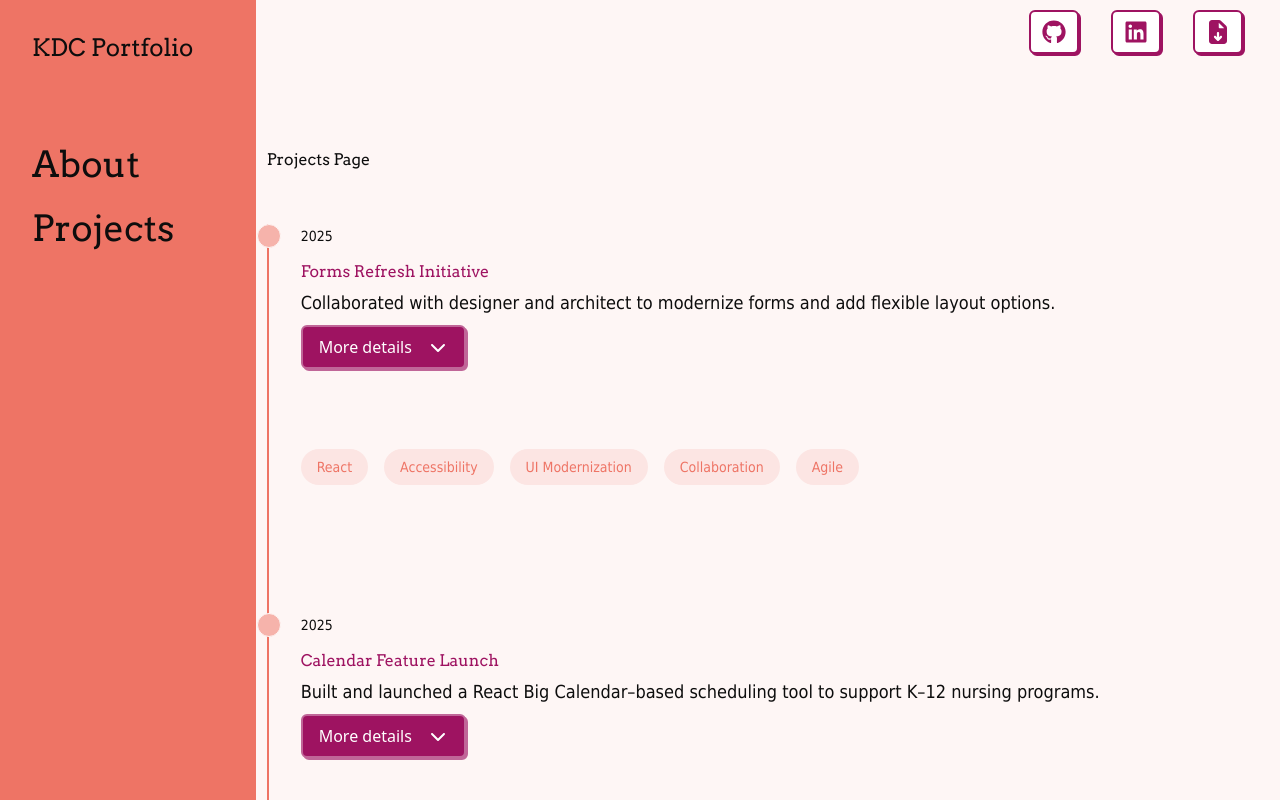
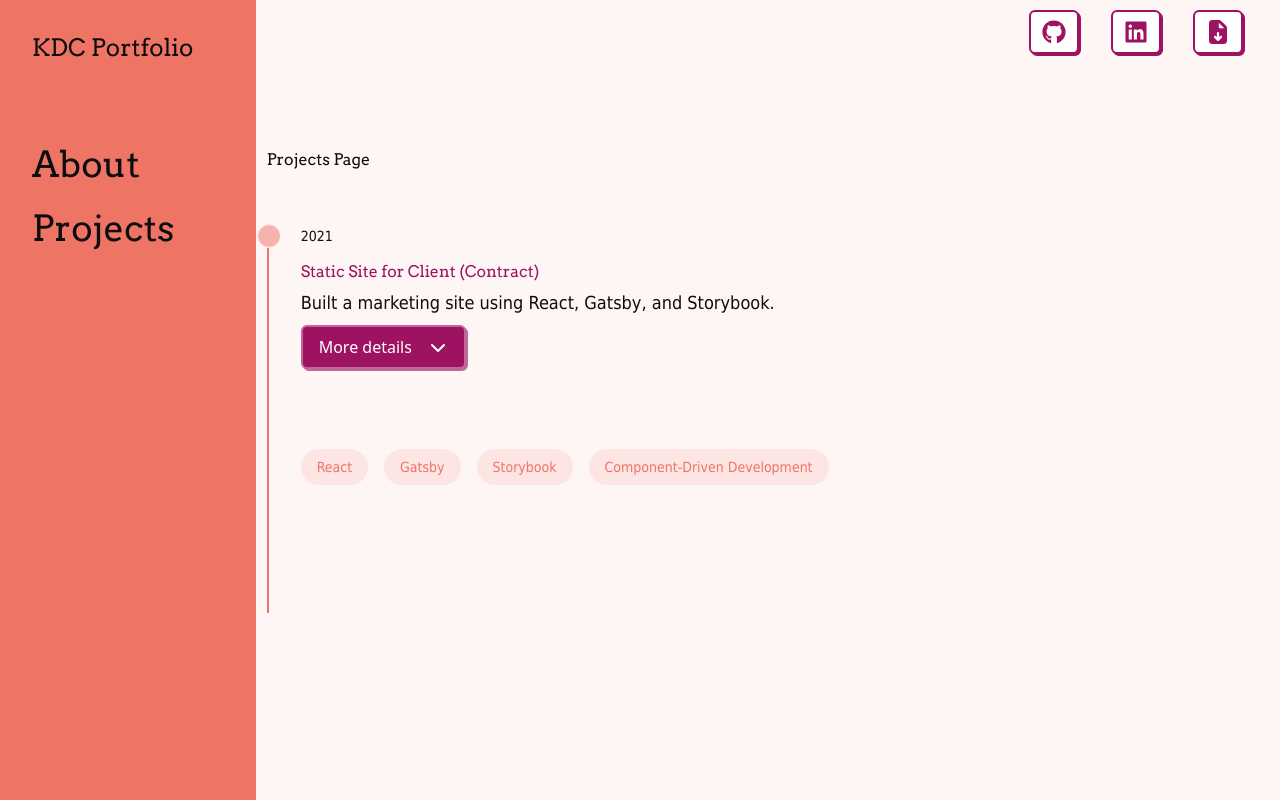
Before and after one commit to kaydc18/kaydc18.github.io, a React (Vite) app: page /projects in a window 1280 px wide. Built offline with nearby package versions, Linux system fonts and the light colour scheme.

Commit message:
removed some projects to be replaced with others

```diff
--- a/src/pages/page_data/projects.js
+++ b/src/pages/page_data/projects.js
@@ -1,116 +1,4 @@
 const projectsData = [
-  {
-    year: "2025",
-    title: "Forms Refresh Initiative",
-    summary:
-      "Collaborated with designer and architect to modernize forms and add flexible layout options.",
-    details: {
-      overview:
-        "I joined a cross-functional initiative to improve our form system to add multiple columns. The goal was to create a more flexible and user-friendly form experience for administrators.",
-      problem:
-        "Our existing forms were rigid and difficult to build, limiting layout options and making it difficult to support multi-column or dynamic form elements.",
-      approach:
-        "Working closely with our designer and system architect, I translated architectural goals into Figma designs for our designer to iterate on. I also reviewed accessibility best practices for field labeling, and validation patterns.",
-      solution:
-        "We are currently adding a column-based layout for improved readability and responsiveness. I am also documenting accessibility requirements for developers and collaborating with design to ensure visual consistency across form types.",
-      impact:
-        "Still in development, the new form system promises to improve usability for administrators and streamline form creation for developers. The flexible layout options enhance clarity, and the focus on accessibility ensures a better experience for all users.",
-      images: [
-        "/projects/forms_refresh/formsrefresh1.png",
-        "/projects/forms_refresh/formsrefresh2.png",
-        "/projects/forms_refresh/formsrefresh3.png",
-      ],
-    },
-    tags: [
-      "React",
-      "Accessibility",
-      "UI Modernization",
-      "Collaboration",
-      "Agile",
-    ],
-  },
-  {
-    year: "2025",
-    title: "Calendar Feature Launch",
-    summary:
-      "Built and launched a React Big Calendar–based scheduling tool to support K–12 nursing programs.",
-    details: {
-      overview:
-        "Our team introduced a new calendar feature to help school nurses and administrators manage health events, deadlines, and screenings. I worked as a front-end developer and UX collaborator, ensuring the build was both performant and accessible.",
-      problem:
-        "Users had no built-in way to view or organize key health events. They relied on spreadsheets and manual tracking, which led to scheduling conflicts, missed deadlines, and difficulty coordinating across multiple schools.",
-      approach:
-        "I collaborated with design to refine color usage, date navigation, and accessibility patterns like keyboard navigation and focus management.",
-      solution:
-        "We launched a responsive React Big Calendar implementation with support for multiple event types, and filtering. The feature seamlessly integrated with our existing data model and matched our product’s design language.",
-      impact:
-        "The calendar improved visibility into scheduling, reduced manual coordination, and positioned our product as a stronger solution for health compliance tracking. The project also strengthened collaboration between design and engineering on complex interactive components.",
-      images: [
-        "/projects/calendar/calendar1.png",
-        "/projects/calendar/calendar2.png",
-        "/projects/calendar/calendar3.png",
-      ],
-    },
-    tags: [
-      "React",
-      "React Big Calendar",
-      "Accessibility",
-      "UX Collaboration",
-      "Frontend Development",
-    ],
-  },
-  {
-    year: "2025",
-    title: "Design System Collaboration",
-    summary:
-      "Co-created a Figma component library to align Bootstrap and design tokens.",
-    details: {
-      overview:
-        "Our design and engineering teams lacked a consistent visual language, leading to inconsistent UI and inefficient development. I collaborated closely with our designer to establish a shared design system foundation.",
-      problem:
-        "Developers were implementing UI components with different visual styles, and spacing. Without reusable design tokens or component documentation, every new feature required redesigning and rebuilding from scratch.",
-      approach:
-        "Our designer and I began building a Figma component library alongside Bootstrap. I contributed front-end structure guidance, helping map Figma components to code equivalents. We discussed naming conventions, design tokens, and accessibility standards to ensure long-term scalability.",
-      solution:
-        "We created a unified component set that matched both design and code, reducing handoff friction and improving design consistency. The new system introduced shared variables for colors, spacing, and typography, improving cross-team efficiency.",
-      impact:
-        "The design system became the foundation for all new UI development. Our designer now works with ready-made components, and developers can quickly translate them into consistent, accessible code.",
-      images: [
-        "/projects/component_library/date_input.png",
-        "/projects/component_library/radio_btn.png",
-        "/projects/component_library/secondary-btn-component.png",
-        "/projects/component_library/time_input.png",
-      ],
-    },
-    tags: [
-      "Design Systems",
-      "Figma",
-      "Bootstrap",
-      "Component Architecture",
-      "Collaboration",
-    ],
-  },
-  {
-    year: "2024",
-    title: "Task Page Redesign",
-    summary:
-      "Partnered with our designer to improve task discovery and usability for school staff.",
-    details: {
-      overview:
-        "I collaborated with our designer to improve a high-traffic task page that users found confusing and difficult to navigate. My role focused on development, user story creation, and providing UX input during design discussions.",
-      problem:
-        "Our users, primarily school staff, struggled to locate student tasks due to an unorganized layout and no filters. Support tickets and user feedback highlighted frequent complaints about difficulty finding the right task for a given school year for students.",
-      approach:
-        "Working closely with our designer, I focused on structure and interaction while they led the visual redesign. I contributed UX suggestions during design review sessions, particularly around grouping and filtering behavior. I also wrote user stories and handled most of the front-end implementation.",
-      solution:
-        "We introduced a clear school-year grouping structure and redesigned filters to make task discovery more intuitive. The new layout displayed key information at a glance and made it easier to narrow results without losing context.",
-      impact:
-        "The redesign received enthusiastic feedback from users and reduced confusion around locating student tasks.",
-      images: ["/projects/task_page/taskpageredesign.png"],
-    },
-    tags: ["React", "Accessibility", "Design Collaboration"],
-  },
-
   {
     year: "2021",
     title: "Static Site for Client (Contract)",
```
Also changed, not shown: 1 other file (tests, documents, lock files or other folders).
